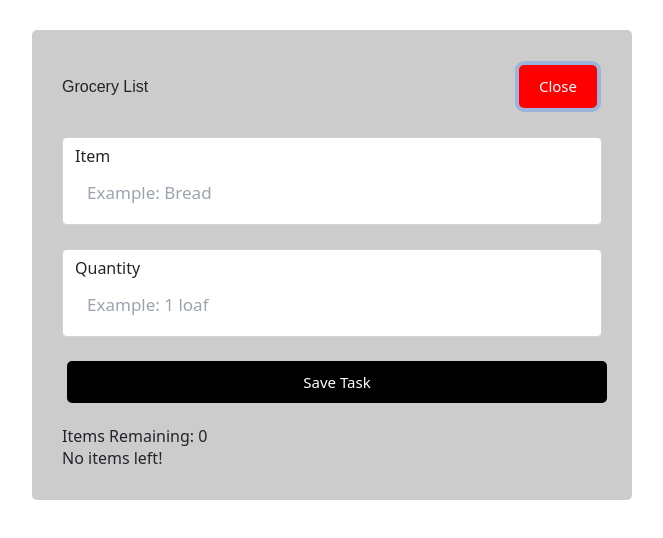
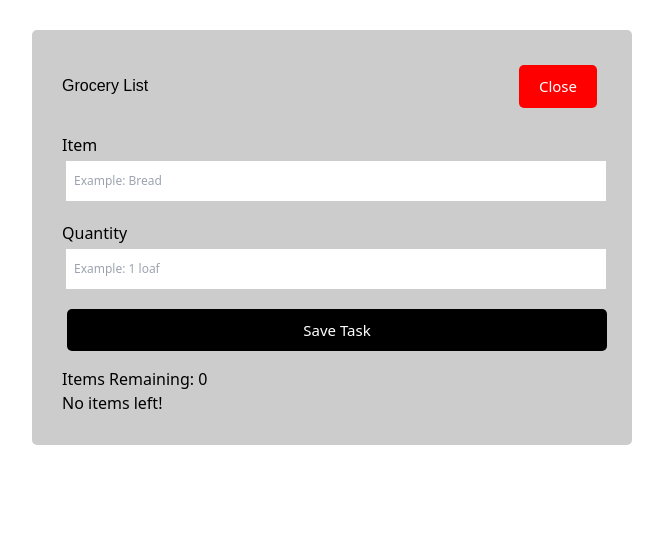
Before and after one commit to milliorn/grocery-list, a React (Create React App) app in the folder grocery-app/: page / in a window 1280 px wide. Both pictures are taken after a click on the button "Add". Shown: the top 538 px of the page, without its empty margins (308-971 px from the left). Built offline with nearby package versions, Linux system fonts and the light colour scheme.

Commit message:
.form-control input

```diff
--- a/grocery-app/public/index.html
+++ b/grocery-app/public/index.html
@@ -7,35 +7,15 @@
     <meta name="theme-color" content="#000000" />
     <meta
       name="description"
-      content="Web site created using create-react-app"
+      content="Web site created for grocery shopping"
     />
     <link rel="apple-touch-icon" href="%PUBLIC_URL%/logo192.png" />
     <link rel="manifest" href="%PUBLIC_URL%/manifest.json" />
 
-    <!-- Bootstrap CSS CDN -->
-    <link
-      href="https://cdn.jsdelivr.net/npm/bootstrap@5.0.1/dist/css/bootstrap.min.css"
-      rel="stylesheet"
-      integrity="sha384-+0n0xVW2eSR5OomGNYDnhzAbDsOXxcvSN1TPprVMTNDbiYZCxYbOOl7+AMvyTG2x"
-      crossorigin="anonymous"
-    />
-
-    <title>Task Manager App</title>
+    <title>Grocery List App</title>
   </head>
   <body>
     <noscript>You need to enable JavaScript to run this app.</noscript>
     <div id="root"></div>
-
-    <!-- Bootstrap CDN -->
-    <script
-      src="https://cdn.jsdelivr.net/npm/@popperjs/core@2.9.2/dist/umd/popper.min.js"
-      integrity="sha384-IQsoLXl5PILFhosVNubq5LC7Qb9DXgDA9i+tQ8Zj3iwWAwPtgFTxbJ8NT4GN1R8p"
-      crossorigin="anonymous"
-    ></script>
-    <script
-      src="https://cdn.jsdelivr.net/npm/bootstrap@5.0.1/dist/js/bootstrap.min.js"
-      integrity="sha384-Atwg2Pkwv9vp0ygtn1JAojH0nYbwNJLPhwyoVbhoPwBhjQPR5VtM2+xf0Uwh9KtT"
-      crossorigin="anonymous"
-    ></script>
   </body>
 </html>
--- a/grocery-app/src/components/AddGroceryItem.jsx
+++ b/grocery-app/src/components/AddGroceryItem.jsx
@@ -39,6 +39,7 @@ const AddGroceryItem = ({ onSave }) => {
       <div className="form-control my-4 mx-0">
         <label className="block">Item</label>
         <input
+          className="text-xs h-10 m-1 py-1 px-2 w-full"
           type="text"
           placeholder="Example: Bread"
           value={text}
@@ -48,6 +49,7 @@ const AddGroceryItem = ({ onSave }) => {
       <div className="form-control my-4 mx-0">
         <label className="block">Quantity</label>
         <input
+          className="text-xs h-10 m-1 py-1 px-2 w-full"
           type="text"
           placeholder="Example: 1 loaf"
           value={quantity}
--- a/grocery-app/src/index.css
+++ b/grocery-app/src/index.css
@@ -96,13 +96,6 @@ body {
   cursor: pointer;
 }
 
-.form-control input {
-  font-size: 17px;
-  height: 40px;
-  margin: 5px;
-  padding: 3px 7px;
-  width: 100%;
-}
 
 .form-control input:focus {
   outline: 0;
```
